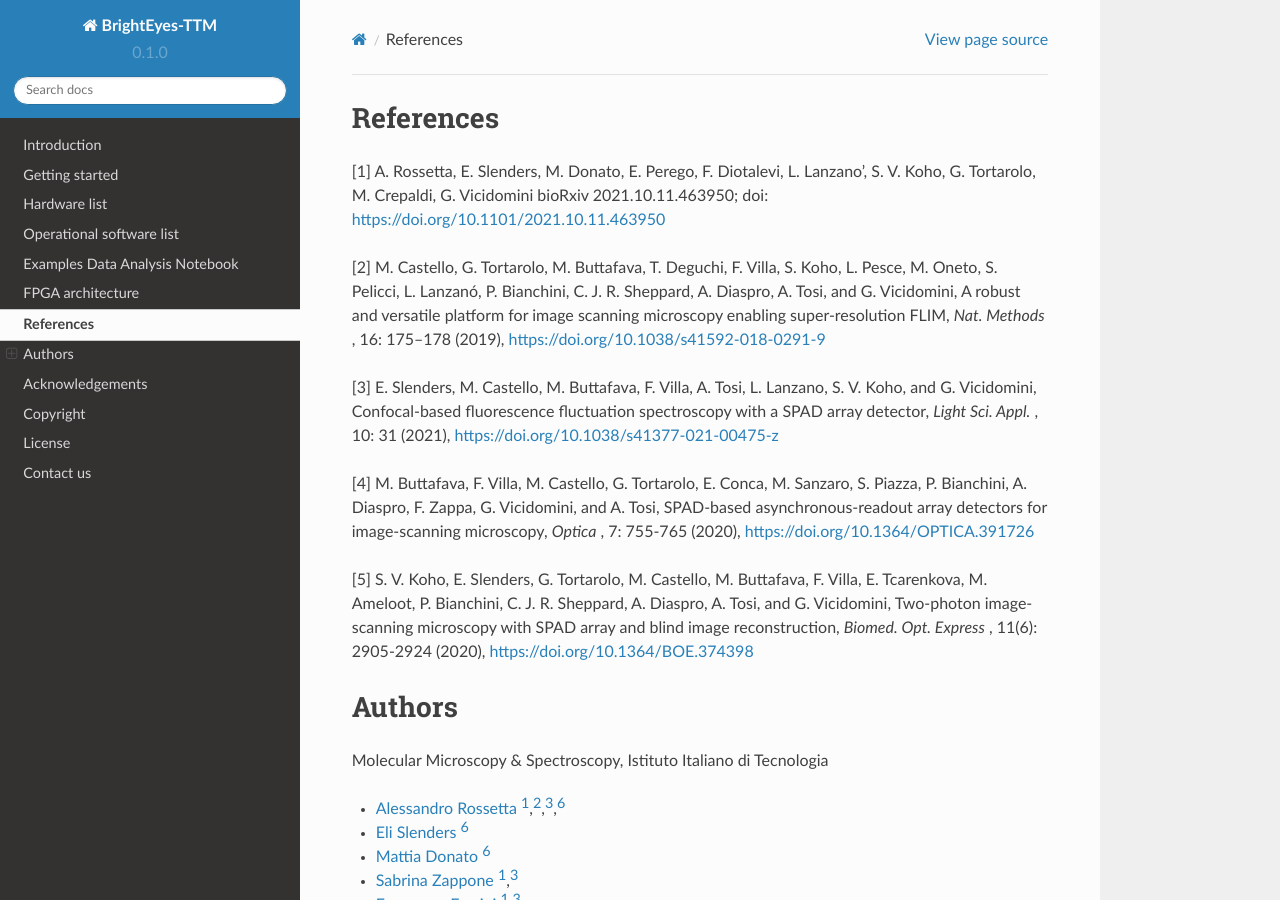
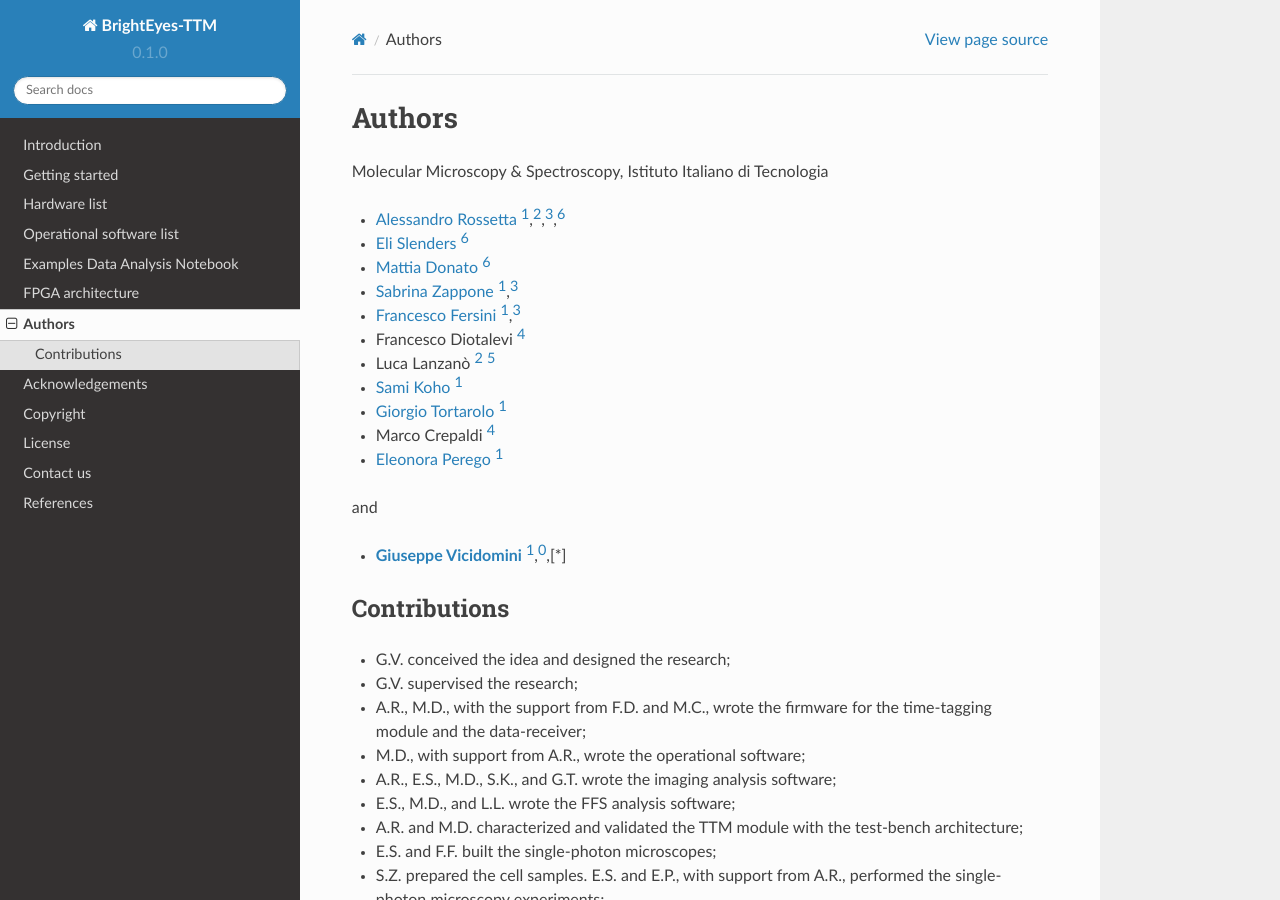
Before and after one commit to mattia-donato/BrightEyes-TTM-docs, a Sphinx documentation site: the page built from docs/source/credits.md, in a window 1280 px wide and 900 px high. Built offline with Sphinx 7.4.7 and the Read the Docs theme 2.0.0, drawn with Linux system fonts in a browser that asks for light colours; some of the changed text lies outside the part shown.

Commit message:
Update credits.md

```diff
--- a/docs/source/credits.md
+++ b/docs/source/credits.md
@@ -1,14 +1,3 @@
-# References
-
-\[1\] A. Rossetta, E. Slenders, M. Donato, E. Perego, F. Diotalevi, L. Lanzano', S. V. Koho, G. Tortarolo, M. Crepaldi, G. Vicidomini bioRxiv 2021.10.11.463950; doi: <https://doi.org/10.1101/2021.10.11.463950>
-
-\[2\] M. Castello, G. Tortarolo, M. Buttafava, T. Deguchi, F. Villa, S. Koho, L. Pesce, M. Oneto, S. Pelicci, L. Lanzanó, P. Bianchini, C. J. R. Sheppard, A. Diaspro, A. Tosi, and G. Vicidomini, A robust and versatile platform for image scanning microscopy enabling super-resolution FLIM, *Nat. Methods* , 16: 175–178 (2019), [https://doi.org/10.1038/s41592-018-0291-9](https://doi.org/10.1038/s41592-018-0291-9)
-
-\[3\] E. Slenders, M. Castello, M. Buttafava, F. Villa, A. Tosi, L. Lanzano, S. V. Koho, and G. Vicidomini, Confocal-based fluorescence fluctuation spectroscopy with a SPAD array detector, *Light Sci. Appl.* , 10: 31 (2021), [https://doi.org/10.1038/s41377-021-00475-z](https://doi.org/10.1038/s41377-021-00475-z)
-
-\[4\] M. Buttafava, F. Villa, M. Castello, G. Tortarolo, E. Conca, M. Sanzaro, S. Piazza, P. Bianchini, A. Diaspro, F. Zappa, G. Vicidomini, and A. Tosi, SPAD-based asynchronous-readout array detectors for image-scanning microscopy, *Optica* , 7: 755-765 (2020), [https://doi.org/10.1364/OPTICA.391726](https://doi.org/10.1364/OPTICA.391726)
-
-\[5\] S. V. Koho, E. Slenders, G. Tortarolo, M. Castello, M. Buttafava, F. Villa, E. Tcarenkova, M. Ameloot, P. Bianchini, C. J. R. Sheppard, A. Diaspro, A. Tosi, and G. Vicidomini, Two-photon image-scanning microscopy with SPAD array and blind image reconstruction, *Biomed. Opt. Express* ,  11(6): 2905-2924 (2020), [https://doi.org/10.1364/BOE.374398](https://doi.org/10.1364/BOE.374398)
 
 # Authors
 
```
Also changed, not shown: other parts of docs/source/credits.md (+12 -0 lines).
